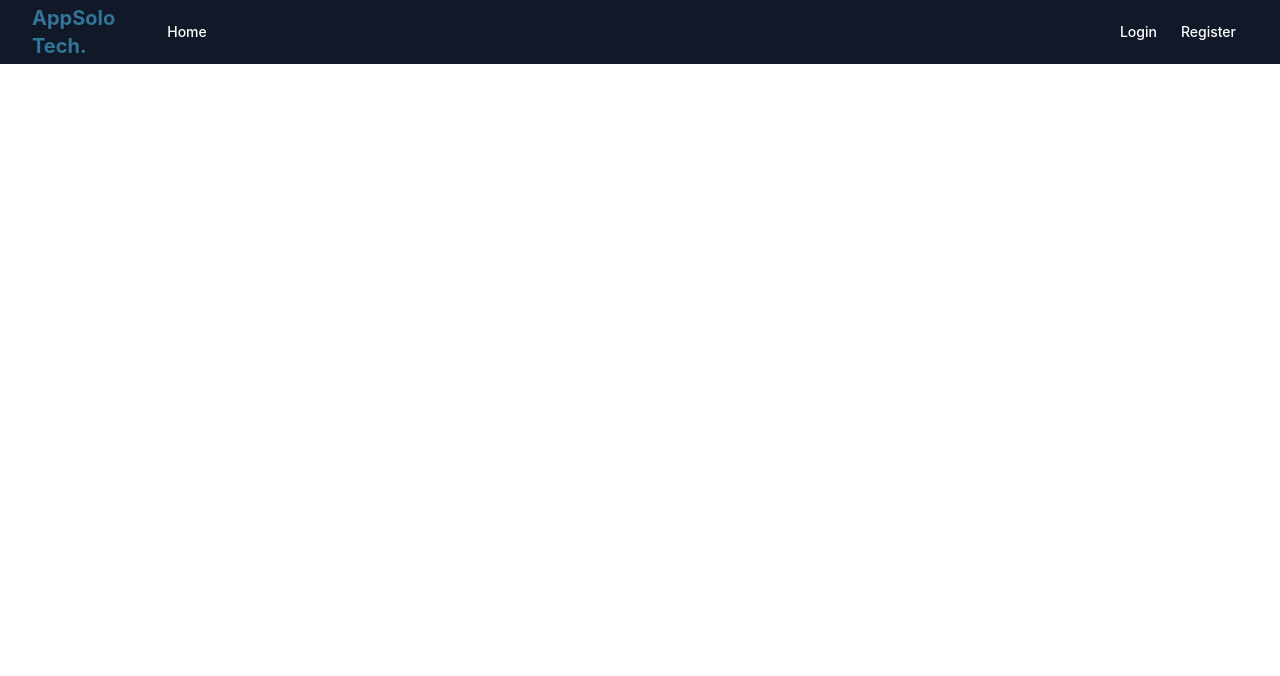
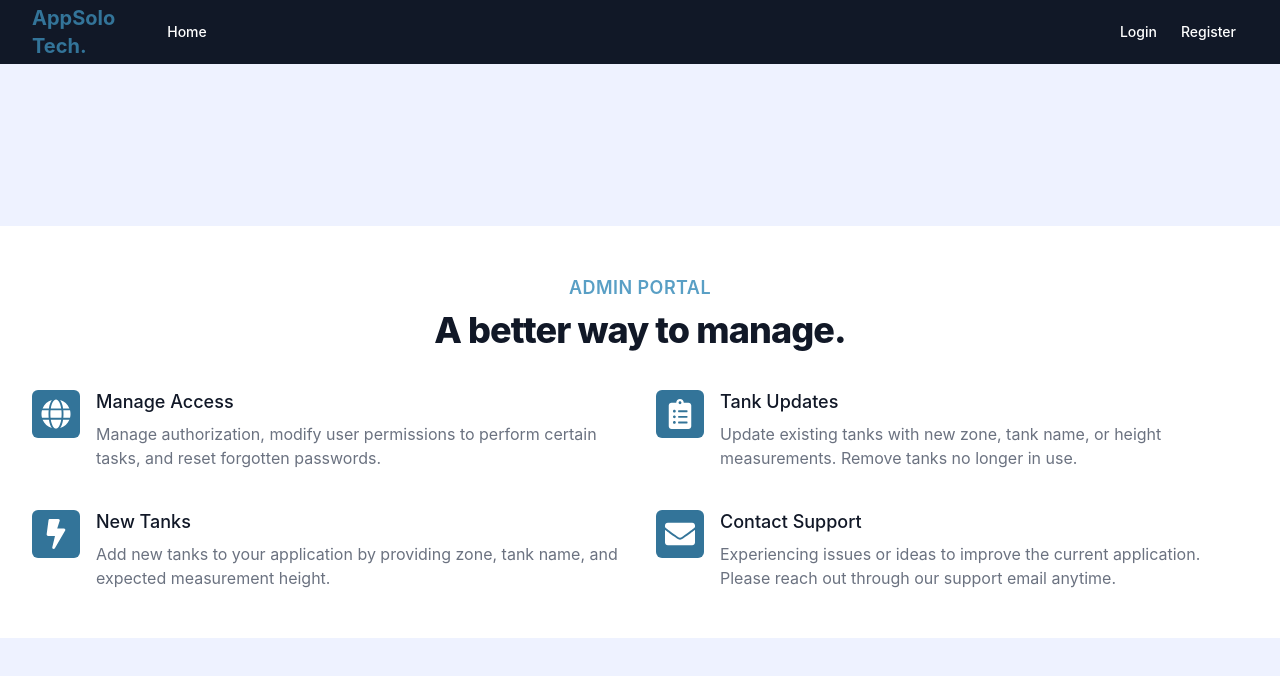
Before and after one commit to Matthew-Teixeira/volume-tracker, a React (Create React App) app in the folder client/: page /admin in a window 1280 px wide. Shown: the top 676 px of the page. Built offline with nearby package versions, Linux system fonts and the light colour scheme; the HTML template or start-up script is replaced by a standard one.

Commit message:
Admin dashboard

```diff
--- a/client/package.json
+++ b/client/package.json
@@ -2,6 +2,7 @@
   "name": "client",
   "version": "0.1.0",
   "private": true,
+  "proxy": "http://localhost:5000/",
   "dependencies": {
     "@headlessui/react": "^1.6.6",
     "@testing-library/jest-dom": "^5.16.4",
@@ -11,6 +12,7 @@
     "moment": "^2.29.4",
     "react": "^18.2.0",
     "react-dom": "^18.2.0",
+    "react-icons": "^4.4.0",
     "react-router-dom": "^6.3.0",
     "react-scripts": "5.0.1",
     "react-scroll": "^1.8.7",
--- a/client/src/App.js
+++ b/client/src/App.js
@@ -1,5 +1,7 @@
 import { BrowserRouter as Router, Routes, Route } from "react-router-dom";
 import Navbar from "./components/Navbar";
+import AddTank from "./Pages/AddTank";
+import Admin from "./Pages/Admin";
 import Dashboard from "./Pages/Dashboard";
 import Home from "./Pages/Home";
 import Login from "./Pages/Login";
@@ -14,14 +16,16 @@ function App() {
         <Navbar />
       </header>
       <main className="h-full w-full bg-indigo-50">
-      <Routes>
-        <Route path="/" element={<Home/>} />
-        <Route path="/login" element={<Login/>}/>
-        <Route path="/register" element={<Register/>}/>
-        <Route path="/dashboard" element={<Dashboard/>}/>
-        <Route path="/volumes/:id" element={<Volumes/>}/>
-        <Route path="/addVolume/:id" element={<VolumeAddition />}/>
-      </Routes>
+        <Routes>
+          <Route path="/" element={<Home />} />
+          <Route path="/login" element={<Login />} />
+          <Route path="/register" element={<Register />} />
+          <Route path="/dashboard" element={<Dashboard />} />
+          <Route path="/volumes/:id" element={<Volumes />} />
+          <Route path="/addVolume/:id" element={<VolumeAddition />} />
+          <Route path="/admin/addTank" element={<AddTank />} />
+          <Route path="/admin" element={<Admin />} />
+        </Routes>
       </main>
     </Router>
   );
--- /dev/null
+++ b/client/src/Pages/AddTank.js
@@ -0,0 +1,128 @@
+import React, { useState, useEffect } from "react";
+import { useNavigate } from "react-router-dom";
+import Auth from "../utils/auth";
+
+const AddTank = () => {
+  const navigate = useNavigate();
+  const [formData, setFormData] = useState({
+    zone: "",
+    tankName: "",
+    height: 0,
+  });
+
+  const userLoggedIn = Auth.loggedIn();
+
+  useEffect(() => {
+    if (!userLoggedIn) {
+      navigate("/login");
+    }
+  }, [userLoggedIn, navigate]);
+
+  const postNewTank = async (zone, tankName, height) => {
+    await fetch("http://localhost:5000/api/tanks/addTank", {
+      mode: "cors",
+      method: "POST",
+      body: JSON.stringify({
+        zone,
+        tankName,
+        height: parseFloat(height)
+      }),
+      headers: {
+        "Content-Type": "application/json",
+        "Access-Control-Allow-Origin": "*",
+      },
+    })
+      .then((response) => response.json())
+      .then((data) => {
+        navigate("/dashboard")
+      })
+      .catch((err) => {
+        console.log(err);
+      });
+  };
+
+  const onChange = (event) => {
+    setFormData({ ...formData, [event.target.name]: event.target.value });
+  };
+
+  const onSubmit = (event) => {
+    event.preventDefault();
+    postNewTank(formData.zone, formData.tankName, formData.height);
+  };
+
+  return (
+    <div className="h-[calc(100vh-64px)] flex justify-center items-center w-full">
+      <div
+        name="volumes"
+        className="h-screen flex justify-center items-center w-full"
+      >
+        <form onSubmit={onSubmit}>
+          <div className="bg-white px-10 py-8 rounded-xl w-screen shadow-md max-w-sm">
+            <div className="space-y-4">
+              <h1 className="text-center text-2xl font-semibold text-gray-600 mt-8">
+                Add Tank
+              </h1>
+              <div>
+                <div>
+                  <label
+                    htmlFor="zone"
+                    className="block mb-1 text-gray-600 font-semibold"
+                  >
+                    Zone
+                  </label>
+                  <input
+                    onChange={onChange}
+                    name="zone"
+                    type="text"
+                    className="bg-indigo-50 px-4 py-2 outline-none rounded-md w-full"
+                    required
+                  />
+                </div>
+
+                <div>
+                  <label
+                    htmlFor="tankName"
+                    className="block mb-1 text-gray-600 font-semibold"
+                  >
+                    Tank Name
+                  </label>
+                  <input
+                    onChange={onChange}
+                    name="tankName"
+                    type="text"
+                    className="bg-indigo-50 px-4 py-2 outline-none rounded-md w-full"
+                    required
+                  />
+                </div>
+                <div>
+                  <label
+                    htmlFor="height"
+                    className="block mb-1 text-gray-600 font-semibold"
+                  >
+                    Height -feet base 10-
+                  </label>
+                  <input
+                    onChange={onChange}
+                    name="height"
+                    type="number"
+                    step={0.01}
+                    className="bg-indigo-50 px-4 py-2 outline-none rounded-md w-full"
+                    required
+                  />
+                </div>
+              </div>
+            </div>
+            <button
+              type="submit"
+              className="mt-4 w-full bg-[#33996b] text-indigo-100 hover:bg-[#4f90b6] py-2 rounded-md text-lg tracking-wide hover:shadow-lg duration-75"
+            >
+              Add Tank
+            </button>
+          </div>
+        </form>
+      </div>
+    </div>
+  );
+};
+
+export default AddTank;
--- /dev/null
+++ b/client/src/Pages/Admin.js
@@ -0,0 +1,104 @@
+import React from "react";
+import { Link } from "react-router-dom";
+import { FaEnvelope, FaGlobe, FaClipboardList, FaBolt } from "react-icons/fa";
+
+const Admin = () => {
+  return (
+    <div className="h-[calc(100vh-64px)] flex justify-center items-center w-full">
+      <div className="py-12 bg-white">
+        <div className="max-w-7xl mx-auto px-4 sm:px-6 lg:px-8">
+          <div className="lg:text-center">
+            <h2 className="text-lg text-[#599fc5] font-semibold tracking-wide uppercase">
+              Admin Portal
+            </h2>
+            <p className="mt-2 text-3xl leading-8 font-extrabold tracking-tight text-gray-900 sm:text-4xl">
+              A better way to manage.
+            </p>
+          </div>
+
+          <div className="mt-10">
+            <dl className="space-y-10 md:space-y-0 md:grid md:grid-cols-2 md:gap-x-8 md:gap-y-10">
+              <Link to="/admin/users">
+                <div className="relative hover:scale-105 duration-300 ease-in-out">
+                  <dt>
+                    <div className="absolute flex items-center justify-center h-12 w-12 rounded-md bg-[#337499] text-white">
+                      {/* <!-- Heroicon name: outline/globe-alt --> */}
+                      <FaGlobe size={30} />
+                    </div>
+                    <p className="ml-16 text-lg leading-6 font-medium text-gray-900">
+                      Manage Access
+                    </p>
+                  </dt>
+                  <dd className="mt-2 ml-16 text-base text-gray-500">
+                    Manage authorization, modify user permissions to perform
+                    certain tasks, and reset forgotten passwords.
+                  </dd>
+                </div>
+              </Link>
+
+              <Link to="/admin/viewTanks">
+                <div className="relative hover:scale-105 duration-300 ease-in-out py-12 md:py-0">
+                  <dt>
+                    <div className="absolute flex items-center justify-center h-12 w-12 rounded-md bg-[#337499] text-white">
+                      {/* <!-- Heroicon name: outline/scale --> */}
+                      <FaClipboardList size={30} />
+                    </div>
+                    <p className="ml-16 text-lg leading-6 font-medium text-gray-900">
+                      Tank Updates
+                    </p>
+                  </dt>
+                  <dd className="mt-2 ml-16 text-base text-gray-500">
+                    Update existing tanks with new zone, tank name, or height
+                    measurements. Remove tanks no longer in use.
+                  </dd>
+                </div>
+              </Link>
+
+              <Link to="/admin/addTank">
+                <div className="relative hover:scale-105 duration-300 ease-in-out">
+                  <dt>
+                    <div className="absolute flex items-center justify-center h-12 w-12 rounded-md bg-[#337499] text-white">
+                      {/* <!-- Heroicon name: outline/lightning-bolt --> */}
+                      <FaBolt size={30}/>
+                    </div>
+                    <p className="ml-16 text-lg leading-6 font-medium text-gray-900">
+                      New Tanks
+                    </p>
+                  </dt>
+                  <dd className="mt-2 ml-16 text-base text-gray-500">
+                    Add new tanks to your application by providing zone, tank
+                    name, and expected measurement height.
+                  </dd>
+                </div>
+              </Link>
+
+              <div
+                onClick={() =>
+                  (window.location = "mailto:appsolo.tech@gmail.com")
+                }
+                className="relative hover:scale-105 duration-300 ease-in-out cursor-pointer"
+              >
+                <dt>
+                  <div className="absolute flex items-center justify-center h-12 w-12 rounded-md bg-[#337499] text-white">
+                    {/* <!-- Heroicon name: outline/annotation --> */}
+                    <FaEnvelope size={30} />
+                  </div>
+                  <p className="ml-16 text-lg leading-6 font-medium text-gray-900">
+                    Contact Support
+                  </p>
+                </dt>
+                <dd className="mt-2 ml-16 text-base text-gray-500">
+                  Experiencing issues or ideas to improve the current
+                  application. Please reach out through our support email
+                  anytime.
+                </dd>
+              </div>
+            </dl>
+          </div>
+        </div>
+      </div>
+    </div>
+  );
+};
+
+export default Admin;
--- a/client/src/Pages/Dashboard.js
+++ b/client/src/Pages/Dashboard.js
@@ -1,9 +1,20 @@
 import React, { useState, useEffect } from "react";
+import { useNavigate } from "react-router-dom";
 import DashTankCard from "../components/DashTankCard";
+import Auth from "../utils/auth";
 
 const Dashboard = () => {
+  const navigate = useNavigate()
   const [tankData, setTankData] = useState([]);
   const [loading, setLoading] = useState(true);
+
+  const userLoggedIn = Auth.loggedIn();
+
+  useEffect(() => {
+    if (!userLoggedIn) {
+      navigate('/login')
+    }
+  }, [userLoggedIn, navigate])
 
   useEffect(() => {
     const getDashData = async () => {
@@ -30,15 +41,13 @@ const Dashboard = () => {
 
   return (
     <div className="flex justify-evenly items-center flex-wrap min-h-[calc(100vh-64px)] h-full max-w-7xl mx-auto px-4 sm:px-6 lg:px-8 py-4">
-      {
-        loading ? (
-            <div>Loading...</div>
-        ) : (
-            tankData.map(tank => (
-                <DashTankCard key={tank.tankName} tankData={tank} />
-            ))
-        )
-      }
+      {loading ? (
+        <div>Loading...</div>
+      ) : (
+        tankData.map((tank) => (
+          <DashTankCard key={tank.tankName} tankData={tank} />
+        ))
+      )}
     </div>
   );
 };
--- a/client/src/Pages/Volumes.js
+++ b/client/src/Pages/Volumes.js
@@ -1,11 +1,22 @@
 import React, { useState, useEffect } from "react";
 import { Link } from "react-router-dom";
 import VolumeTable from "../components/VolumeTable";
+import { useNavigate } from "react-router-dom";
+import Auth from "../utils/auth";
 
 const Volumes = () => {
+  const navigate = useNavigate()
   const [tankId, setTankId] = useState("");
   const [tankData, setTankData] = useState({});
   const [loading, setLoading] = useState(true);
+
+  const userLoggedIn = Auth.loggedIn();
+
+  useEffect(() => {
+    if (!userLoggedIn) {
+      navigate('/login')
+    }
+  }, [userLoggedIn, navigate])
 
   const getTankId = () => {
     let path = window.location.pathname.split("/");
```
Also changed, not shown: client/src/Pages/VolumeAddition.js (+19 -3 lines), client/src/components/Navbar.jsx (+6 -7 lines), 1 other file (tests, documents, lock files or other folders).
